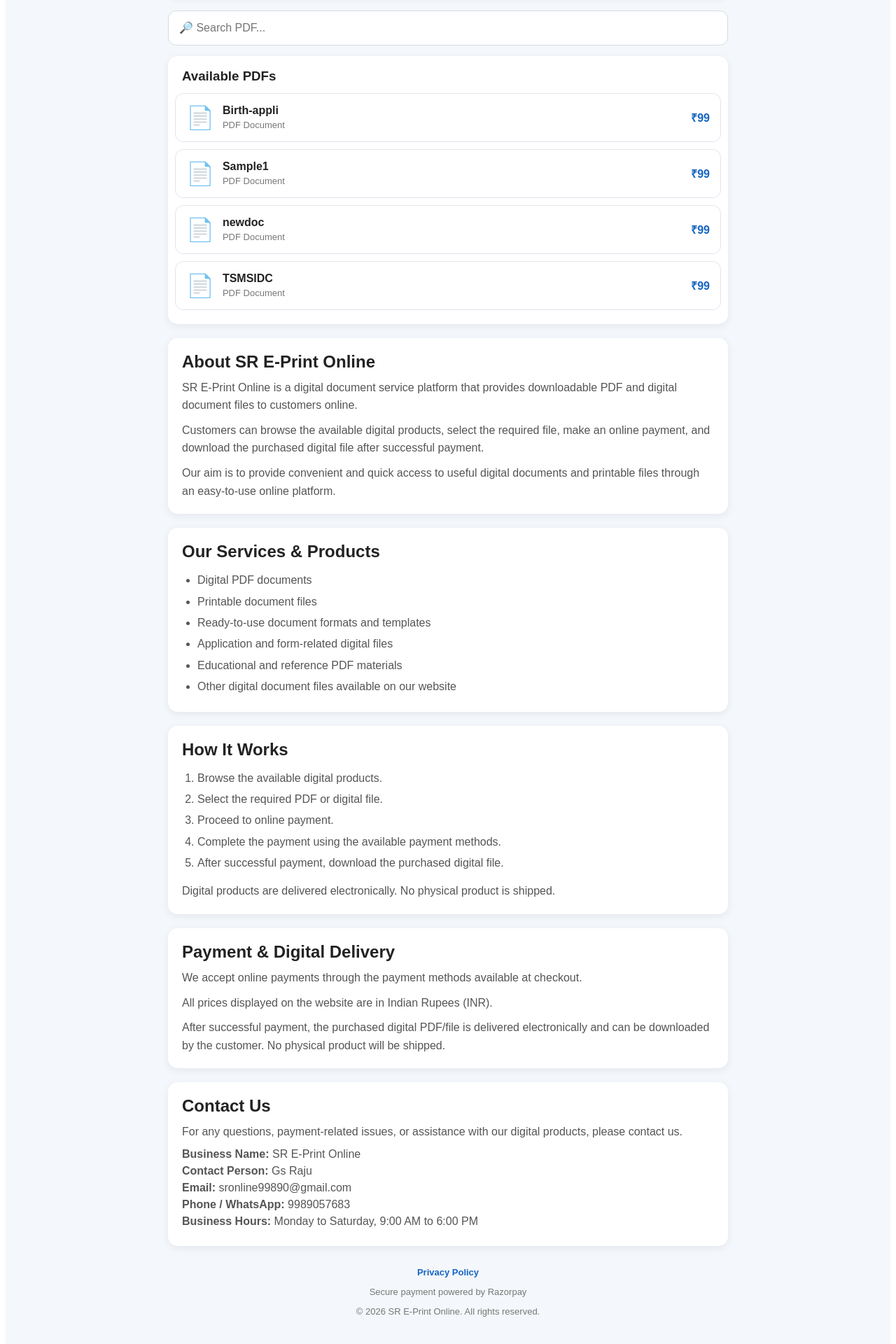
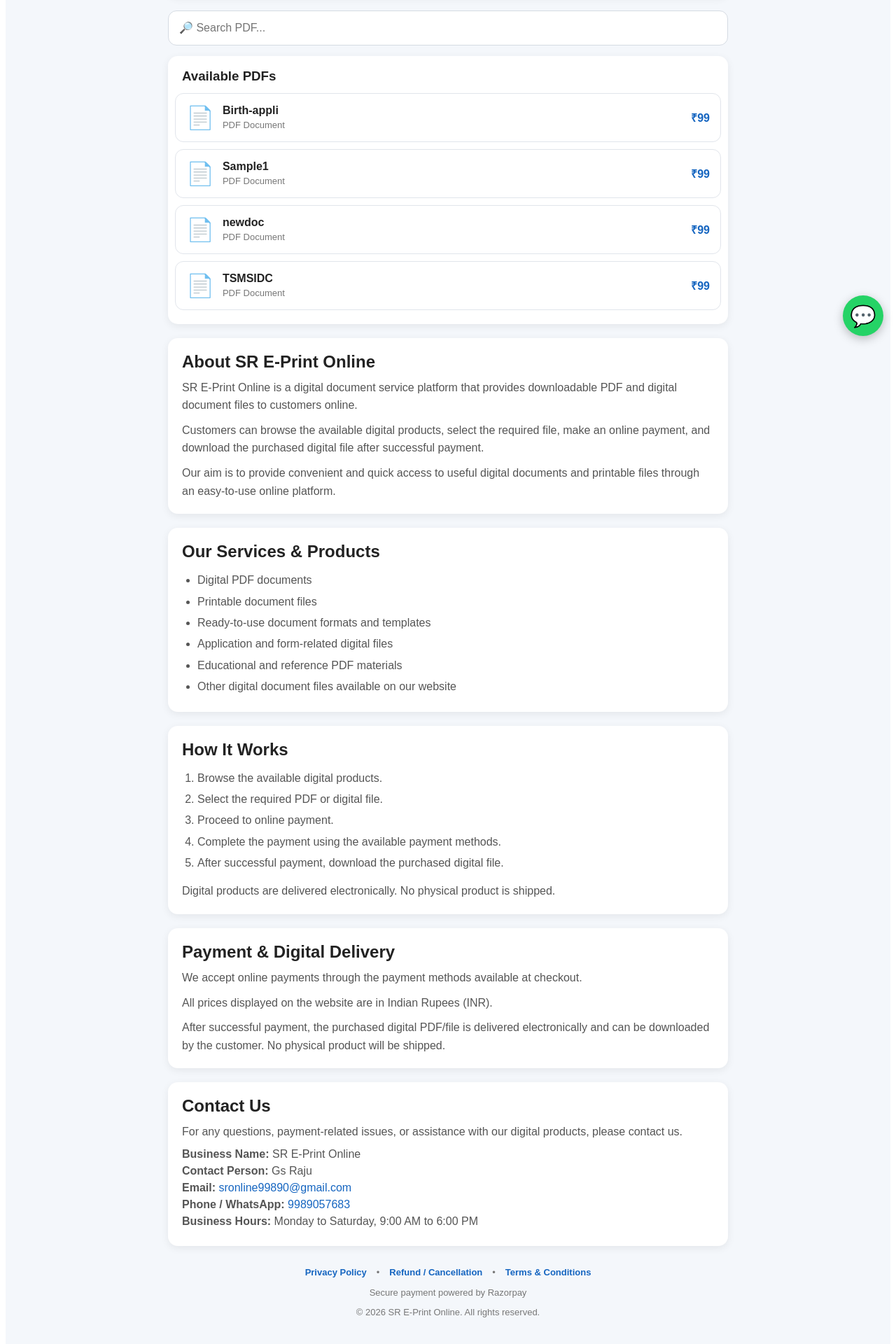
Before and after one commit to SrePrintOnlinework/Sr_ePrint-Online, a Next.js app: page / in a window 1280 px wide. Shown: the part 302-2222 px from the top of the page at 70% size. Built offline with nearby package versions, Linux system fonts and the light colour scheme.

Commit message:
Enhance PDF handling and user feedback
Added pdfUrl state to manage the PDF download URL and updated various comments for clarity. Improved user feedback messages and ensured duplicate actions are prevented during payment and download.

```diff
--- a/app/page.js
+++ b/app/page.js
@@ -8,8 +8,8 @@ export default function Home() {
   const [search, setSearch] = useState('');
   const [loading, setLoading] = useState(false);
   const [successMessage, setSuccessMessage] = useState('');
+  const [pdfUrl, setPdfUrl] = useState('');
 
-  // Prevent duplicate payment/download
   const paymentStartedRef = useRef(false);
   const downloadStartedRef = useRef(false);
 
@@ -46,7 +46,6 @@ export default function Home() {
       return;
     }
 
-    // Prevent double click
     if (paymentStartedRef.current) {
       return;
     }
@@ -55,13 +54,14 @@ export default function Home() {
     downloadStartedRef.current = false;
 
     setLoading(true);
+
+    // IMPORTANT:
+    // Clear old success state before starting payment
     setSuccessMessage('');
+    setPdfUrl('');
 
     try {
-      // --------------------------------
       // LOAD RAZORPAY
-      // --------------------------------
-
       const razorpayLoaded =
         await loadRazorpayScript();
 
@@ -71,10 +71,7 @@ export default function Home() {
         );
       }
 
-      // --------------------------------
       // CREATE ORDER
-      // --------------------------------
-
       const orderRes = await fetch(
         '/create-order',
         {
@@ -87,10 +84,6 @@ export default function Home() {
           }),
         }
       );
-
-      // --------------------------------
-      // READ ORDER RESPONSE
-      // --------------------------------
 
       let orderData;
 
@@ -115,10 +108,7 @@ export default function Home() {
         );
       }
 
-      // --------------------------------
       // RAZORPAY PUBLIC KEY
-      // --------------------------------
-
       const razorpayKey =
         process.env.NEXT_PUBLIC_RAZORPAY_KEY_ID;
 
@@ -128,9 +118,9 @@ export default function Home() {
         );
       }
 
-      // --------------------------------
+      // ------------------------------------
       // RAZORPAY OPTIONS
-      // --------------------------------
+      // ------------------------------------
 
       const options = {
         key: razorpayKey,
@@ -156,18 +146,11 @@ export default function Home() {
 
         handler: async function (response) {
           try {
-            // --------------------------------
-            // DUPLICATE HANDLER PROTECTION
-            // --------------------------------
-
             if (downloadStartedRef.current) {
               return;
             }
 
-            // --------------------------------
             // VERIFY PAYMENT
-            // --------------------------------
-
             const verifyRes =
               await fetch(
                 '/verify-payment',
@@ -195,10 +178,6 @@ export default function Home() {
                 }
               );
 
-            // --------------------------------
-            // CHECK VERIFICATION
-            // --------------------------------
-
             if (!verifyRes.ok) {
               let errorMessage =
                 'Payment verification failed';
@@ -220,10 +199,7 @@ export default function Home() {
               );
             }
 
-            // --------------------------------
             // GET PDF
-            // --------------------------------
-
             const blob =
               await verifyRes.blob();
 
@@ -237,13 +213,13 @@ export default function Home() {
             }
 
             // --------------------------------
-            // MARK DOWNLOAD STARTED
+            // PREVENT DUPLICATE DOWNLOAD
             // --------------------------------
 
             downloadStartedRef.current = true;
 
             // --------------------------------
-            // CREATE BLOB URL
+            // CREATE PDF URL
             // --------------------------------
 
             const url =
@@ -251,8 +227,10 @@ export default function Home() {
                 blob
               );
 
+            setPdfUrl(url);
+
             // --------------------------------
-            // CREATE UNIQUE FILE NAME
+            // UNIQUE FILE NAME
             // --------------------------------
 
             const originalName =
@@ -280,14 +258,11 @@ export default function Home() {
                 );
             }
 
-            const paymentId =
-              response.razorpay_payment_id;
-
             const uniqueFileName =
-              `${baseName}-payment-${paymentId}${extension}`;
+              `${baseName}-payment-${response.razorpay_payment_id}${extension}`;
 
             // --------------------------------
-            // DIRECT DOWNLOAD
+            // AUTOMATIC DOWNLOAD
             // --------------------------------
 
             const link =
@@ -307,23 +282,12 @@ export default function Home() {
 
             link.click();
 
-            // Remove link
             document.body.removeChild(
               link
             );
 
             // --------------------------------
-            // CLEAN BLOB URL
-            // --------------------------------
-
-            setTimeout(() => {
-              window.URL.revokeObjectURL(
-                url
-              );
-            }, 5000);
-
-            // --------------------------------
-            // SUCCESS
+            // SUCCESS MESSAGE
             // --------------------------------
 
             setSuccessMessage(
@@ -349,28 +313,19 @@ export default function Home() {
           }
         },
 
-        // --------------------------------
         // CUSTOMER DETAILS
-        // --------------------------------
-
         prefill: {
           name: '',
           email: '',
           contact: '',
         },
 
-        // --------------------------------
         // THEME
-        // --------------------------------
-
         theme: {
           color: '#1565c0',
         },
 
-        // --------------------------------
-        // MODAL CLOSED
-        // --------------------------------
-
+        // PAYMENT WINDOW CLOSED
         modal: {
           ondismiss: function () {
             setLoading(false);
@@ -380,19 +335,11 @@ export default function Home() {
         },
       };
 
-      // --------------------------------
       // OPEN RAZORPAY
-      // --------------------------------
+      const razorpay =
+        new window.Razorpay(options);
 
-      const razorpay =
-        new window.Razorpay(
-          options
-        );
-
-      // --------------------------------
       // PAYMENT FAILED
-      // --------------------------------
-
       razorpay.on(
         'payment.failed',
         function (response) {
@@ -439,7 +386,7 @@ export default function Home() {
   };
 
   // ------------------------------------
-  // SEARCH PDF
+  // SEARCH
   // ------------------------------------
 
   const filteredPdfs =
@@ -460,8 +407,7 @@ export default function Home() {
       style={{
         minHeight: '100vh',
         background: '#f4f7fb',
-        fontFamily:
-          'Arial, sans-serif',
+        fontFamily: 'Arial, sans-serif',
       }}
     >
 
@@ -481,7 +427,6 @@ export default function Home() {
             margin: 'auto',
           }}
         >
-
           <div
             style={{
               fontSize: '42px',
@@ -508,7 +453,6 @@ export default function Home() {
           >
             Digital PDF & Online Services
           </p>
-
         </div>
       </header>
 
@@ -518,8 +462,7 @@ export default function Home() {
         style={{
           maxWidth: '800px',
           margin: '0 auto',
-          padding:
-            '25px 15px 40px',
+          padding: '25px 15px 40px',
         }}
       >
 
@@ -529,8 +472,7 @@ export default function Home() {
           <div
             style={{
               background: '#e8f5e9',
-              border:
-                '1px solid #81c784',
+              border: '1px solid #81c784',
               color: '#2e7d32',
               padding: '15px',
               borderRadius: '12px',
@@ -541,6 +483,26 @@ export default function Home() {
             }}
           >
             {successMessage}
+
+            {pdfUrl && (
+              <a
+                href={pdfUrl}
+                target="_blank"
+                rel="noopener noreferrer"
+                style={{
+                  display: 'block',
+                  marginTop: '12px',
+                  padding: '13px',
+                  background: '#2e7d32',
+                  color: 'white',
+                  borderRadius: '10px',
+                  textDecoration: 'none',
+                  fontWeight: 'bold',
+                }}
+              >
+                📄 Open PDF
+              </a>
+            )}
           </div>
         )}
 
@@ -557,7 +519,6 @@ export default function Home() {
               '0 3px 12px rgba(0,0,0,0.07)',
           }}
         >
-
           <h2
             style={{
               margin: '0 0 8px',
@@ -575,11 +536,9 @@ export default function Home() {
             }}
           >
             Select the required PDF,
-            make a secure payment of
-            ₹99, and download your PDF
-            instantly.
+            make a secure payment of ₹99,
+            and download your PDF instantly.
           </p>
-
         </div>
 
         {/* SEARCH */}
@@ -596,8 +555,7 @@ export default function Home() {
             boxSizing: 'border-box',
             padding: '15px',
             fontSize: '16px',
-            border:
-              '1px solid #d5dbe3',
+            border: '1px solid #d5dbe3',
             borderRadius: '12px',
             outline: 'none',
             marginBottom: '15px',
@@ -617,7 +575,6 @@ export default function Home() {
             marginBottom: '20px',
           }}
         >
-
           <h3
             style={{
               padding: '8px 10px',
@@ -644,7 +601,6 @@ export default function Home() {
 
             filteredPdfs.map(
               (pdf) => (
-
                 <div
                   key={pdf.id}
                   onClick={() => {
@@ -652,25 +608,25 @@ export default function Home() {
 
                     setSelectedPdf(pdf);
                     setSuccessMessage('');
+                    setPdfUrl('');
                   }}
                   style={{
                     border:
-                      selectedPdf?.id ===
-                      pdf.id
+                      selectedPdf?.id === pdf.id
                         ? '2px solid #1565c0'
                         : '1px solid #e1e5eb',
 
                     borderRadius: '12px',
                     padding: '15px',
                     marginBottom: '10px',
+
                     cursor:
                       loading
                         ? 'not-allowed'
                         : 'pointer',
 
                     background:
-                      selectedPdf?.id ===
-                      pdf.id
+                      selectedPdf?.id === pdf.id
                         ? '#eef6ff'
                         : 'white',
 
@@ -699,7 +655,6 @@ export default function Home() {
                         flex: 1,
                       }}
                     >
-
                       <div
                         style={{
                           fontWeight: 'bold',
@@ -719,7 +674,6 @@ export default function Home() {
                       >
                         PDF Document
                       </div>
-
                     </div>
 
                     <div
@@ -732,20 +686,16 @@ export default function Home() {
                     </div>
 
                   </div>
-
                 </div>
-
               )
             )
 
           )}
-
         </div>
 
         {/* SELECTED PDF */}
 
         {selectedPdf && (
-
           <div
             style={{
               background: 'white',
@@ -821,10 +771,9 @@ export default function Home() {
             </button>
 
           </div>
-
         )}
 
-        {/* ABOUT US */}
+        {/* ABOUT */}
 
         <div
           style={{
@@ -836,7 +785,6 @@ export default function Home() {
               '0 3px 12px rgba(0,0,0,0.07)',
           }}
         >
-
           <h2
             style={{
               margin: '0 0 10px',
@@ -888,7 +836,6 @@ export default function Home() {
             files through an easy-to-use
             online platform.
           </p>
-
         </div>
 
         {/* SERVICES */}
@@ -903,7 +850,6 @@ export default function Home() {
               '0 3px 12px rgba(0,0,0,0.07)',
           }}
         >
-
           <h2
             style={{
               margin: '0 0 12px',
@@ -921,37 +867,13 @@ export default function Home() {
               lineHeight: 1.9,
             }}
           >
-
-            <li>
-              Digital PDF documents
-            </li>
-
-            <li>
-              Printable document files
-            </li>
-
-            <li>
-              Ready-to-use document
-              formats and templates
-            </li>
-
-            <li>
-              Application and form-related
-              digital files
-            </li>
-
-            <li>
-              Educational and reference
-              PDF materials
-            </li>
-
-            <li>
-              Other digital document files
-              available on our website
-            </li>
-
+            <li>Digital PDF documents</li>
+            <li>Printable document files</li>
+            <li>Ready-to-use document formats and templates</li>
+            <li>Application and form-related digital files</li>
+            <li>Educational and reference PDF materials</li>
+            <li>Other digital document files available on our website</li>
           </ul>
-
         </div>
 
         {/* HOW IT WORKS */}
@@ -966,7 +888,6 @@ export default function Home() {
               '0 3px 12px rgba(0,0,0,0.07)',
           }}
         >
-
           <h2
             style={{
               margin: '0 0 12px',
@@ -984,32 +905,11 @@ export default function Home() {
               lineHeight: 1.9,
             }}
           >
-
-            <li>
-              Browse the available
-              digital products.
-            </li>
-
-            <li>
-              Select the required PDF
-              or digital file.
-            </li>
-
-            <li>
-              Proceed to online payment.
-            </li>
-
-            <li>
-              Complete the payment using
-              the available payment methods.
-            </li>
-
-            <li>
-              After successful payment,
-              download the purchased
-              digital file.
-            </li>
-
+            <li>Browse the available digital products.</li>
+            <li>Select the required PDF or digital file.</li>
+            <li>Proceed to online payment.</li>
+            <li>Complete the payment using the available payment methods.</li>
+            <li>After successful payment, download the purchased digital file.</li>
           </ol>
 
           <p
@@ -1019,11 +919,9 @@ export default function Home() {
               lineHeight: 1.6,
             }}
           >
-            Digital products are delivered
-            electronically. No physical
-            product is shipped.
+            Digital products are delivered electronically.
+            No physical product is shipped.
           </p>
-
         </div>
 
         {/* PAYMENT & DELIVERY */}
@@ -1038,7 +936,6 @@ export default function Home() {
               '0 3px 12px rgba(0,0,0,0.07)',
           }}
         >
-
           <h2
             style={{
               margin: '0 0 10px',
@@ -1055,9 +952,8 @@ export default function Home() {
               lineHeight: 1.6,
             }}
           >
-            We accept online payments
-            through the payment methods
-            available at checkout.
+            We accept online payments through
+            the payment methods available at checkout.
           </p>
 
           <p
@@ -1067,9 +963,8 @@ export default function Home() {
               lineHeight: 1.6,
             }}
           >
-            All prices displayed on the
-            website are in Indian Rupees
-            (INR).
+            All prices displayed on the website
+            are in Indian Rupees (INR).
           </p>
 
           <p
@@ -1079,14 +974,11 @@ export default function Home() {
               lineHeight: 1.6,
             }}
           >
-            After successful payment, the
-            purchased digital PDF/file is
-            delivered electronically and
-            can be downloaded by the
-            customer. No physical product
-            will be shipped.
+            After successful payment, the purchased
+            digital PDF/file is delivered electronically
+            and can be downloaded by the customer.
+            No physical product will be shipped.
           </p>
-
         </div>
 
         {/* CONTACT */}
@@ -1101,7 +993,6 @@ export default function Home() {
               '0 3px 12px rgba(0,0,0,0.07)',
           }}
         >
-
           <h2
             style={{
               margin: '0 0 10px',
@@ -1119,86 +1010,70 @@ export default function Home() {
             }}
           >
             For any questions, payment-related
-            issues, or assistance with our
-            digital products, please contact us.
+            issues, or assistance with our digital
+            products, please contact us.
           </p>
 
-          <p
-            style={{
-              margin: '6px 0',
-              color: '#555',
-            }}
-          >
-            <strong>
-              Business Name:
-            </strong>{' '}
+          <p style={{ margin: '6px 0', color: '#555' }}>
+            <strong>Business Name:</strong>{' '}
             SR E-Print Online
           </p>
 
-          <p
-            style={{
-              margin: '6px 0',
-              color: '#555',
-            }}
-          >
-            <strong>
-              Contact Person:
-            </strong>{' '}
+          <p style={{ margin: '6px 0', color: '#555' }}>
+            <strong>Contact Person:</strong>{' '}
             Gs Raju
           </p>
 
-          <p
+          <p style={{ margin: '6px 0', color: '#555' }}>
+            <strong>Email:</strong>{' '}
+            <a
+              href="mailto:sronline99890@gmail.com"
               style={{
-              margin: '6px 0',
-              color: '#555',
+                color: '#1565c0',
+                textDecoration: 'none',
               }}
             >
-            <strong>
-              Email:
-            </strong>{' '}
               sronline99890@gmail.com
+            </a>
           </p>
 
-          <p
+          <p style={{ margin: '6px 0', color: '#555' }}>
+            <strong>Phone / WhatsApp:</strong>{' '}
+            <a
+              href="tel:+919989057683"
               style={{
-              margin: '6px 0',
-              color: '#555',
+                color: '#1565c0',
+                textDecoration: 'none',
               }}
             >
-            <strong>
-              Phone / WhatsApp:
-            </strong>{' '}
               9989057683
+            </a>
           </p>
 
-          <p
-            style={{
-              margin: '6px 0',
-              color: '#555',
-            }}
-          >
-            <strong>
-              Business Hours:
-            </strong>{' '}
+          <p style={{ margin: '6px 0', color: '#555' }}>
+            <strong>Business Hours:</strong>{' '}
             Monday to Saturday, 9:00 AM to 6:00 PM
           </p>
-
         </div>
 
         {/* FOOTER */}
 
-        <div
+        <footer
           style={{
             textAlign: 'center',
             marginTop: '30px',
             color: '#777',
             fontSize: '13px',
+            paddingBottom: '20px',
           }}
         >
-
-          <p
+          <div
             style={{
-              marginBottom: '10px',
+              display: 'flex',
+              justifyContent: 'center',
+              flexWrap: 'wrap',
+              gap: '14px',
+              marginBottom: '14px',
             }}
           >
             <a
@@ -1211,7 +1086,33 @@ export default function Home() {
             >
               Privacy Policy
             </a>
-          </p>
+
+            <span>•</span>
+
+            <a
+              href="/refund"
+              style={{
+                color: '#1565c0',
+                textDecoration: 'none',
+                fontWeight: 'bold',
+              }}
+            >
+              Refund / Cancellation
+            </a>
+
+            <span>•</span>
+
+            <a
+              href="/terms"
+              style={{
+                color: '#1565c0',
+                textDecoration: 'none',
+                fontWeight: 'bold',
+              }}
+            >
+              Terms & Conditions
+            </a>
+          </div>
 
           <p>
             Secure payment powered by Razorpay
@@ -1221,10 +1122,41 @@ export default function Home() {
             © 2026 SR E-Print Online.
             All rights reserved.
           </p>
-
-        </div>
+        </footer>
 
       </section>
+
+      {/* ------------------------------------
+          FLOATING WHATSAPP HELP BUTTON
+          ------------------------------------ */}
+
+      <a
+        href="https://wa.me/919989057683?text=Hello%20SR%20E-Print%20Online,%20I%20need%20help%20regarding%20a%20PDF%20purchase."
+        target="_blank"
+        rel="noopener noreferrer"
+        aria-label="WhatsApp Help"
+        style={{
+          position: 'fixed',
+          right: '18px',
+          bottom: '18px',
+          width: '58px',
+          height: '58px',
+          borderRadius: '50%',
+          background: '#25D366',
+          color: 'white',
+          display: 'flex',
+          alignItems: 'center',
+          justifyContent: 'center',
+          textDecoration: 'none',
+          fontSize: '30px',
+          boxShadow:
+            '0 4px 14px rgba(0,0,0,0.25)',
+          zIndex: 9999,
+        }}
+      >
+        💬
+      </a>
+
     </main>
   );
 }
```
Lines whose indentation alone changed are shown as unchanged.
